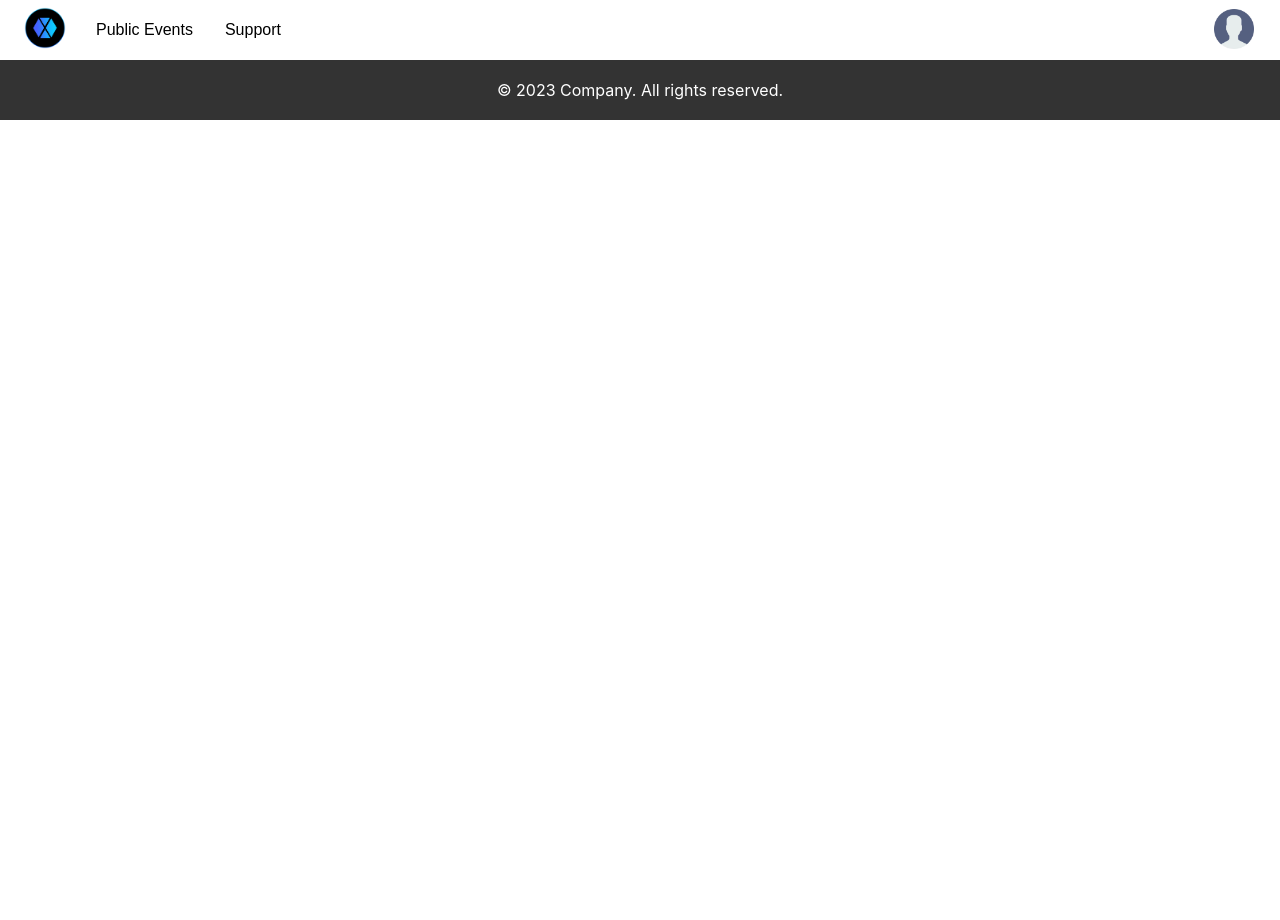
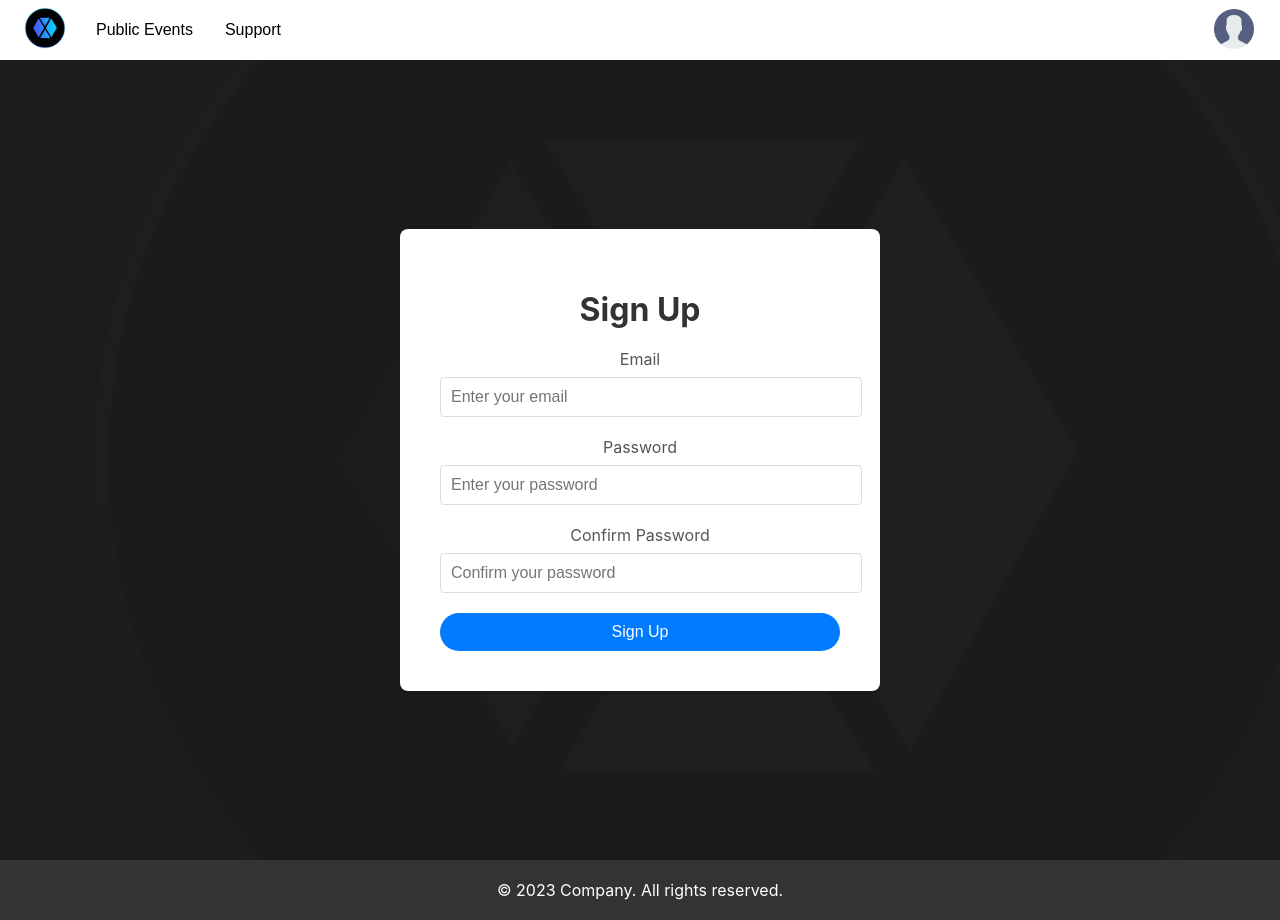
Before and after one commit to C0MPL3Xscs/Trabalho-DW, a React (Create React App) app: page /SignUp in a window 1280 px wide. Before the commit the page ends 800 px from the top, so only its background shows below. Built offline with nearby package versions, Linux system fonts and the light colour scheme.

Commit message:
Algumas alterações na aplicação em geral

```diff
--- a/src/App.js
+++ b/src/App.js
@@ -3,6 +3,7 @@ import Header from './Components/Header.js'
 import MainPage from './Components/InitialPage'
 import SupportPage from './Components/SupportPage'
 import PublicEvents from './Components/PublicEventsPage'
+import SignUp from './Components/Signup'
 import Footer from './Components/Footer'
 import { BrowserRouter as Router, Routes, Route } from 'react-router-dom';
 
@@ -15,6 +16,7 @@ function App() {
           <Route path="/" element={<MainPage />} />
           <Route path="/support" element={<SupportPage />} />
           <Route path="/PublicEvents" element={<PublicEvents />} />
+          <Route path="/SignUp" element={<SignUp />} />
         </Routes>
       </Router>
       <Footer />
--- a/src/Components/Event.js
+++ b/src/Components/Event.js
@@ -26,13 +26,13 @@ function Event({ id }) {
     return (
         <div className="events">
             <div className="imagevent">
-                <img className="imag" src="https://www.wolflair.com/wp-content/uploads/2017/01/placeholder.jpg" alt="Event Image" />
+                <img className="imag" src={eventData.image} alt="Event Image" />
             </div>
             <div className="Info">
                 <p className="nomeevent">{eventData.title}</p>
                 <p className="dataevent">{eventData.description}</p>
                 <p className="location">{eventData.location}</p>
-                <p className="location">{eventData.listaParticipants.length + " Participants"}</p>
+                <p className="location">{eventData.listaParticipants.length + " / " + eventData.maxParticipants + " Participants "}</p>
             </div>
         </div>
     );
--- a/src/Components/Header.js
+++ b/src/Components/Header.js
@@ -1,7 +1,8 @@
 import React from 'react';
 import logo from '../logo.png';
 import userLogo from '../UserLogo.png';
-import '../index.css';
+import './header.css';
+
 
 function Header() {
   const openSupport = () => {
--- a/src/Components/InitialPage.js
+++ b/src/Components/InitialPage.js
@@ -6,6 +6,11 @@ import slider3 from "../Assets/Slider3.jpg";
 import "./MainPage.css"
 
 function InitialPage() {
+
+  const openSignUp = () => {
+    window.open("/SignUp", "_self");
+  }
+
   return (
     <div>
       <div className="slider">
@@ -13,11 +18,11 @@ function InitialPage() {
       </div>
       <div className="information">
         <h2>ABOUT US</h2>
-        <p>Welcome to our online platform where you can create, edit, and join events from the comfort of your own home or in-person. Our platform offers a variety of features to make event planning and participation easier than ever. Whether you're looking to organize a virtual conference or an in-person meetup, we've got you covered. Our easy-to-use tools allow you to manage your event details, schedule sessions, and interact with your attendees seamlessly. Join our community today and start planning your next event with us!</p>
+        <p>Welcome to EventX! The place where you can create, edit, and join events from the comfort of your own home or in-person. Our platform offers a variety of features to make event planning and participation easier than ever. Whether you're looking to organize a virtual conference or an in-person meetup, we've got you covered. Our easy-to-use tools allow you to manage your event details, schedule sessions, and interact with your attendees seamlessly. Join our community today and start planning your next event with us!</p>
       </div>
       <div className="information">
         <h2>WAIT NO MORE!<br></br>CREATE YOUR FREE ACCOUNT NOW!</h2>
-        <button className="create-Account">SIGN UP</button>
+        <button className="create-Account" onClick={openSignUp}>SIGN UP</button>
       </div>
     </div>
   );
--- /dev/null
+++ b/src/Components/SignUp.css
@@ -0,0 +1,56 @@
+.background {
+  background-image: url("../BackGround.png");
+  background-repeat: no-repeat;
+  background-size: cover;
+  display: flex;
+  justify-content: center;
+  align-items: center;
+  height: 100vh;
+}
+
+.container {
+  width: 400px;
+  padding: 40px;
+  background-color: #ffffff;
+  border-radius: 8px;
+  box-shadow: 0 2px 4px rgba(0, 0, 0, 0.1);
+}
+
+h1 {
+  text-align: center;
+  margin-bottom: 20px;
+  color: #333333;
+}
+
+.form-group {
+  margin-bottom: 20px;
+}
+
+label {
+  display: block;
+  margin-bottom: 8px;
+  color: #555555;
+}
+
+input {
+  width: 100%;
+  padding: 10px;
+  border: 1px solid #dddddd;
+  border-radius: 4px;
+  font-size: 16px;
+}
+
+.button {
+  width: 100%;
+  padding: 10px;
+  background-color: #007bff;
+  color: #ffffff;
+  border: none;
+  border-radius: 20px;
+  font-size: 16px;
+  cursor: pointer;
+}
+
+.button:hover {
+  background-color: #0056b3;
+}
--- a/src/Components/Signup.js
+++ b/src/Components/Signup.js
@@ -1,47 +1,101 @@
 import React, { useState } from 'react';
-import logo from '../logo.png';
-import userLogo from '../UserLogo.png';
-import '../index.css';
-import { Link } from 'react-router-dom';
-import { Modal, Button } from 'react-bootstrap';
+import './SignUp.css';
 
-function Header() {
-  const [showModal, setShowModal] = useState(false);
+function SignUp() {
+  const [email, setEmail] = useState('');
+  const [password, setPassword] = useState('');
+  const [confirmPassword, setConfirmPassword] = useState('');
+  const [accountCreated, setAccountCreated] = useState(false);
 
-  const handleShowModal = () => setShowModal(true);
-  const handleCloseModal = () => setShowModal(false);
+  const handleEmailChange = (e) => {
+    setEmail(e.target.value);
+  };
+
+  const handlePasswordChange = (e) => {
+    setPassword(e.target.value);
+  };
+
+  const handleConfirmPasswordChange = (e) => {
+    setConfirmPassword(e.target.value);
+  };
+
+  const handleSubmit = async (e) => {
+    e.preventDefault();
+
+
+    if (password !== confirmPassword) {
+      alert("Passwords do not match.");
+      return;
+    }
+
+
+    try {
+      const response = await fetch(`https://localhost:7192/api/users/createUser?name=${email}&email=${email}&password=${password}`);
+      const data = await response.json();
+      console.log(data);
+
+
+      if (data === true) {
+        setAccountCreated(true);
+        setTimeout(() => {
+
+          window.location.href = '/';
+        }, 2000);
+      }
+    } catch (error) {
+      console.error(error);
+    }
+  };
 
   return (
-    <header>
-      <div className="left-buttons">
-        <a href="/">
-          <img src={logo} alt="Home" />
-        </a>
-        <button>Public Events</button>
-        <button onClick={handleShowModal}>Sign Up/Sign In</button>
+    <div className='background'>
+      <div className='container'>
+        <h1>Sign Up</h1>
+        <form onSubmit={handleSubmit}>
+          <div className='form-group'>
+            <label htmlFor='email'>Email</label>
+            <input
+              type='email'
+              id='email'
+              placeholder='Enter your email'
+              value={email}
+              onChange={handleEmailChange}
+              required
+            />
+          </div>
+          <div className='form-group'>
+            <label htmlFor='password'>Password</label>
+            <input
+              type='password'
+              id='password'
+              placeholder='Enter your password'
+              value={password}
+              onChange={handlePasswordChange}
+              required
+            />
+          </div>
+          <div className='form-group'>
+            <label htmlFor='confirmPassword'>Confirm Password</label>
+            <input
+              type='password'
+              id='confirmPassword'
+              placeholder='Confirm your password'
+              value={confirmPassword}
+              onChange={handleConfirmPasswordChange}
+              required
+            />
+          </div>
+          <button className='button' type='submit'>Sign Up</button>
+        </form>
 
-        <Modal show={showModal} onHide={handleCloseModal}>
-          <Modal.Header closeButton>
-            <Modal.Title>Sign Up/Sign In</Modal.Title>
-          </Modal.Header>
-          <Modal.Body>
-            {/* Insert your sign up/sign in form here */}
-          </Modal.Body>
-          <Modal.Footer>
-            <Button variant="secondary" onClick={handleCloseModal}>
-              Close
-            </Button>
-            <Button variant="primary" onClick={handleCloseModal}>
-              Save Changes
-            </Button>
-          </Modal.Footer>
-        </Modal>
+        {accountCreated && (
+          <div className='popup'>
+            <p>Account created successfully!</p>
+          </div>
+        )}
       </div>
-      <div className="right-buttons">
-        <button><img src={userLogo} alt="Right button" /></button>
-      </div>
-    </header>
+    </div>
   );
 }
 
-export default Header;
+export default SignUp;
--- /dev/null
+++ b/src/Components/header.css
@@ -0,0 +1,51 @@
+body {
+    margin: 0;
+    font-family: -apple-system, BlinkMacSystemFont, 'Segoe UI', 'Roboto', 'Oxygen',
+      'Ubuntu', 'Cantarell', 'Fira Sans', 'Droid Sans', 'Helvetica Neue',
+      sans-serif;
+    -webkit-font-smoothing: antialiased;
+    -moz-osx-font-smoothing: grayscale;
+  }
+
+  code {
+    font-family: source-code-pro, Menlo, Monaco, Consolas, 'Courier New',
+      monospace;
+  }
+
+  header {
+    display: flex;
+    justify-content: space-between;
+    align-items: center;
+    height: 60px;
+    padding: 0 20px;
+    background-color: #fff;
+    box-shadow: 0 2px 4px rgba(0, 0, 0, 0.1);
+  }
+
+  .left-buttons {
+    display: flex;
+    align-items: center;
+  }
+
+  .left-buttons img {
+    height: 50px;
+    margin-right: 20px;
+  }
+
+  .left-buttons button {
+    background-color: transparent;
+    border: none;
+    font-size: 16px;
+    margin-right: 20px;
+    cursor: pointer;
+  }
+
+  .right-buttons button {
+    background-color: transparent;
+    border: none;
+    cursor: pointer;
+  }
+
+  .right-buttons button img {
+    height: 40px;
+  }
```
Also changed, not shown: src/Components/SignUpSignIn.css.css (deleted, +0 -60 lines), src/BackGround.png (added).
